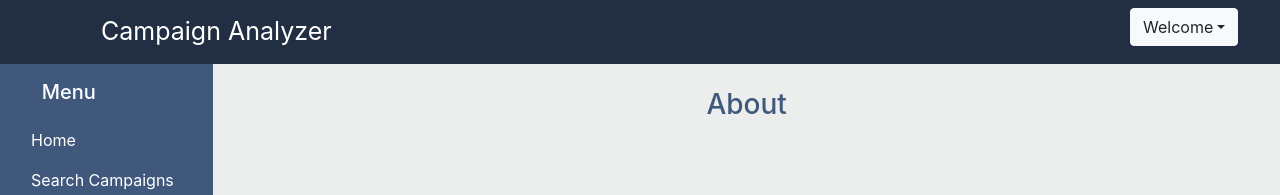
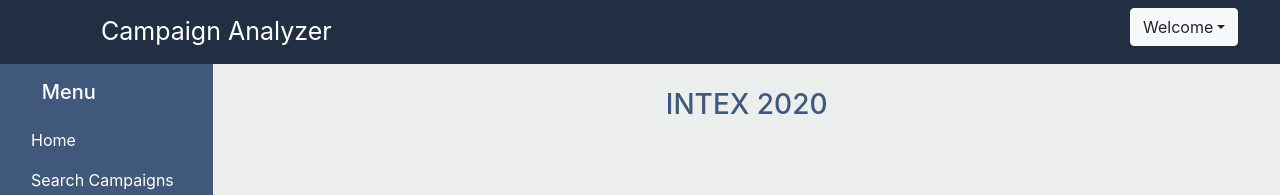
Before and after one commit to ajhayden/Intex2020, a React (Create React App) app in the folder intex-react-app/: page /about in a window 1280 px wide. Shown: the top 195 px of the page. Built offline with nearby package versions, Linux system fonts and the light colour scheme.

Commit message:
I changed the about page

```diff
--- a/intex-react-app/src/about.js
+++ b/intex-react-app/src/about.js
@@ -6,7 +6,7 @@ export default function Center(props) {
     return (
         <div style={{height: 470 }}>
             <h3 className="text-primary pt-4 pb-4" style={{textAlign: 'center'}}>
-                About
+                INTEX 2020
             </h3>
         </div>
     )
```
